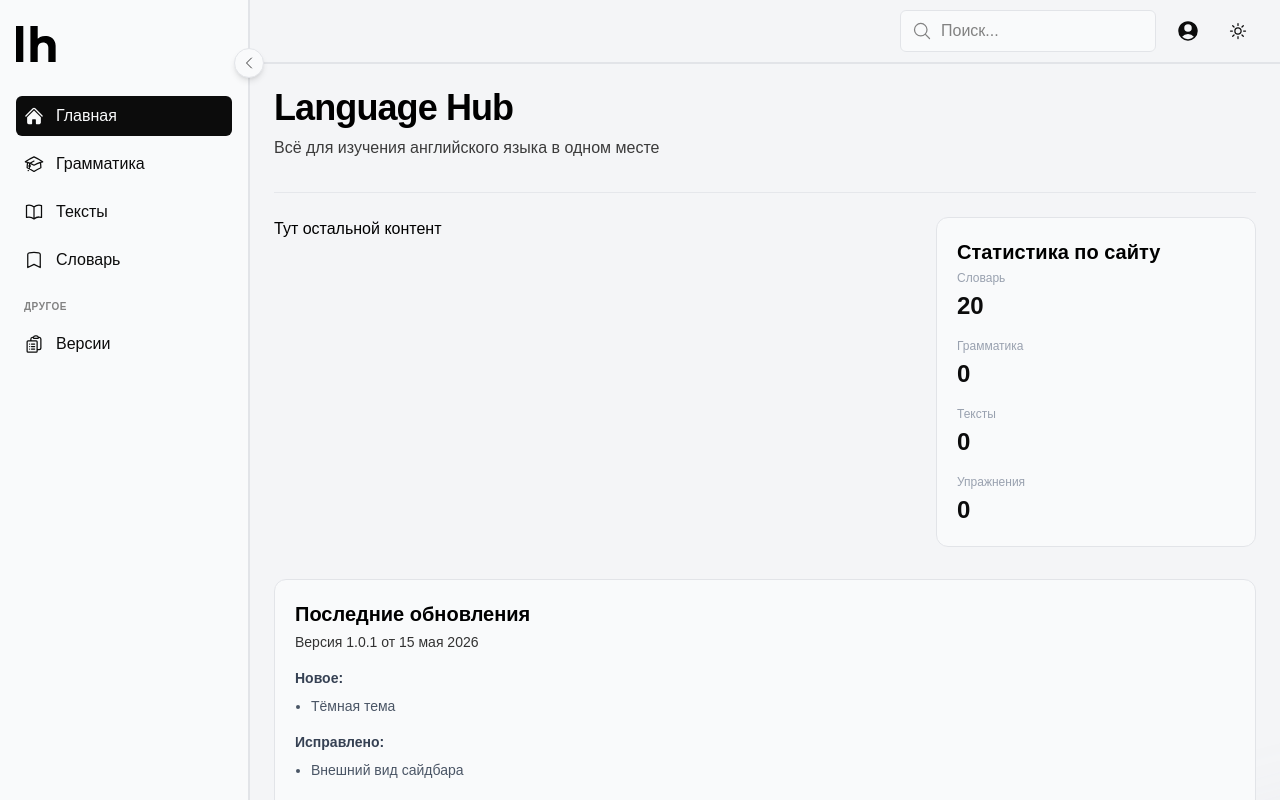
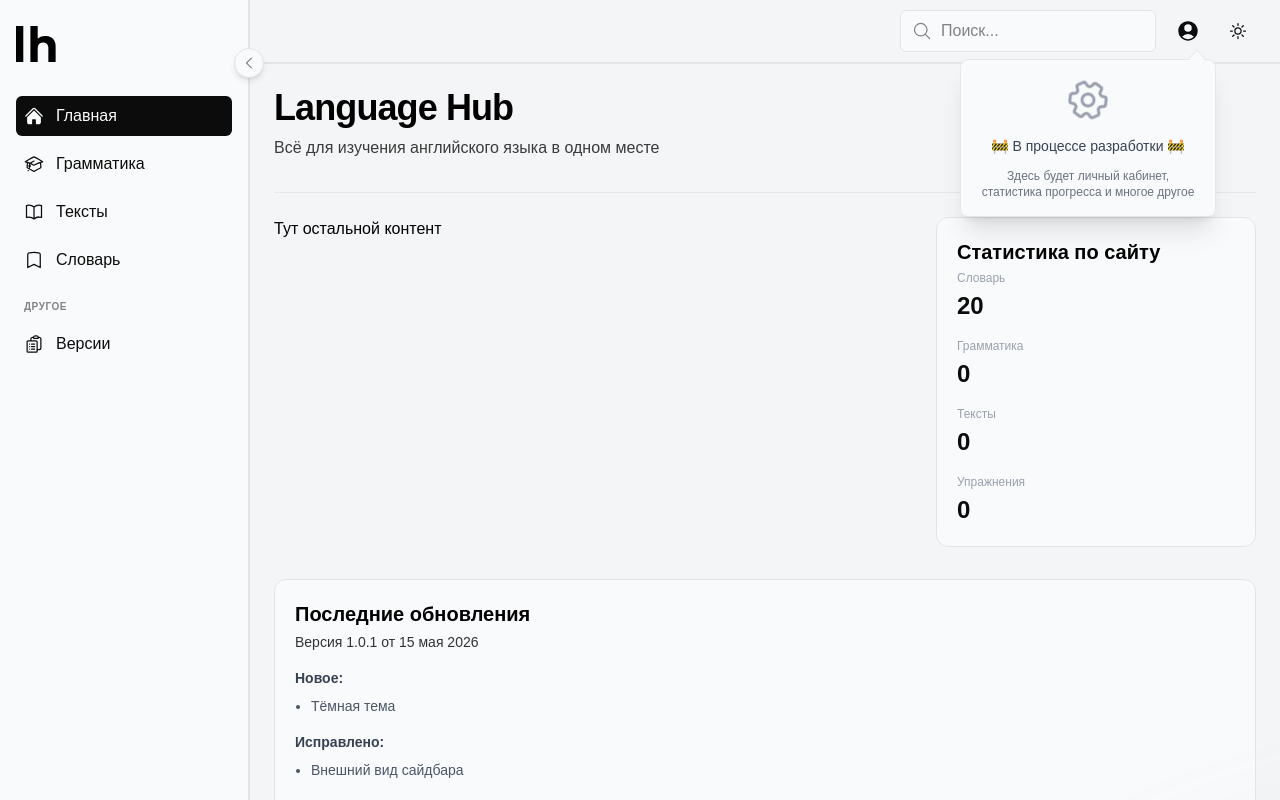
Before and after one commit to ellemmiir/language-hub, a React (Vite) app: page / in a window 1280 px wide. Both pictures are taken after a click on the button 1188 px from the left and 31 px from the top of the page. Built offline with nearby package versions, Linux system fonts and the light colour scheme.

Commit message:
added footer && dropdown(user)

```diff
--- a/src/App.tsx
+++ b/src/App.tsx
@@ -50,7 +50,7 @@ function App() {
 
       <div className="flex-1 flex flex-col relative overflow-hidden">
         <TopBar />
-        <main className="flex-1 px-6 pt-6 bg-transparent z-10 overflow-y-auto">
+        <main className="flex-1 px-6 pt-6 bg-transparent  overflow-y-auto">
           {pageContent}
         </main>
       </div>
--- a/src/components/UserButton.tsx
+++ b/src/components/UserButton.tsx
@@ -1,14 +1,41 @@
-import { useState } from "react";
+import { useState, useRef, useEffect } from "react";
 import { UserCircleIcon } from "@heroicons/react/24/outline";
 import { UserCircleIcon as UserCircleIconSolid } from "@heroicons/react/24/solid";
+import { Cog6ToothIcon } from "@heroicons/react/24/outline";
 
 export function UserButton() {
   const [isActive, setIsActive] = useState(false);
+  const [isOpen, setIsOpen] = useState(false);
+  const buttonRef = useRef<HTMLButtonElement>(null);
+  const dropdownRef = useRef<HTMLDivElement>(null);
+
+  const handleClick = () => {
+    setIsActive(!isActive);
+    setIsOpen(!isOpen);
+  };
+
+  useEffect(() => {
+    const handleClickOutside = (event: MouseEvent) => {
+      if (
+        dropdownRef.current &&
+        !dropdownRef.current.contains(event.target as Node) &&
+        buttonRef.current &&
+        !buttonRef.current.contains(event.target as Node)
+      ) {
+        setIsOpen(false);
+        setIsActive(false);
+      }
+    };
+    document.addEventListener("mousedown", handleClickOutside);
+    return () => document.removeEventListener("mousedown", handleClickOutside);
+  }, []);
 
   return (
+    <div className="relative inline-block">
       <button
-      className="p-2 rounded-lg transition-all duration-200 hover:bg-grey-200 dark:hover:bg-grey-600 cursor-pointer"
-      onClick={() => setIsActive(!isActive)}
+        ref={buttonRef}
+        className="p-2 rounded-lg transition-all duration-200 hover:bg-grey-200 dark:hover:bg-grey-600"
+        onClick={handleClick}
         title="Профиль"
       >
         {isActive ? (
@@ -17,5 +44,26 @@ export function UserButton() {
           <UserCircleIcon className="w-6 h-6 text-black dark:text-white" />
         )}
       </button>
+
+      {isOpen && (
+        <div
+          ref={dropdownRef}
+          className="absolute -right-2 mt-2 w-64 bg-white dark:bg-gray-800 rounded-lg shadow-xl border border-gray-200 dark:border-gray-700"
+        >
+          <div className="absolute -top-2 right-3 w-3 h-3 bg-white dark:bg-gray-800 border-l border-t border-gray-200 dark:border-gray-700 rotate-45" />
+          <div className="p-4 text-center space-y-3">
+            <div className="flex justify-center">
+              <Cog6ToothIcon className="w-12 h-12 text-gray-400 dark:text-gray-500 animate-spin-slow" />
+            </div>
+            <p className="text-sm font-medium text-gray-700 dark:text-gray-300">
+              🚧 В процессе разработки 🚧
+            </p>
+            <p className="text-xs text-gray-500 dark:text-gray-400">
+              Здесь будет личный кабинет, статистика прогресса и многое другое
+            </p>
+          </div>
+        </div>
+      )}
+    </div>
   );
 }
--- a/src/index.css
+++ b/src/index.css
@@ -10,6 +10,21 @@
   }
 }
 
+/*анимация шестеренки, дропдаун профиля*/
+@keyframes spin-slow {
+  from {
+    transform: rotate(0deg);
+  }
+  to {
+    transform: rotate(360deg);
+  }
+}
+
+.animate-spin-slow {
+  animation: spin-slow 3s linear infinite;
+}
+
+/*анимация сайдбара*/
 .sidebar-transition {
   transition:
     width 0.3s ease,
@@ -20,7 +35,7 @@
   transition: opacity 0.2s ease;
 }
 
-/* Кастомный тултип */
+/* кастомный тултип, памагитиии */
 .tooltip-group {
   position: relative;
   display: block;
--- a/src/pages/HomePage.tsx
+++ b/src/pages/HomePage.tsx
@@ -58,13 +58,39 @@ export function HomePage({ onNavigate }: HomePageProps) {
 
       <UpdateWidget onNavigate={onNavigate} />
 
-      <div className="mt-10 pt-6 text-center border-t border-gray-200 dark:border-gray-700">
-        <p className="text-sm text-gray-500 dark:text-gray-500">
-          Нашли ошибку или есть предложение? Напишите мне: test@test.com
-        </p>
-        <p className="text-xs text-gray-400 dark:text-gray-600 mt-2">
-          Language Hub постоянно развивается 🖤
-        </p>
+      <div className="mt-16 pt-8 pb-8 border-t border-gray-200 dark:border-gray-700">
+        <div className="text-center space-y-3">
+          {/* <p className="text-sm text-gray-500 dark:text-gray-500">
+            Language Hub — полностью бесплатный проект. Но вы можете{" "}
+            <button
+              onClick={() => onNavigate("donate")}
+              className="text-gray-700 dark:text-gray-300 hover:underline font-medium"
+            >
+              поддержать меня :）
+            </button>
+          </p> */}
+
+          <div className="pt-2">
+            <p className="text-sm text-gray-500 dark:text-gray-500">
+              Нашли ошибку или есть предложение? Напишите мне:{" "}
+              <a
+                href="mailto:language@hub.com"
+                className="text-gray-700 dark:text-gray-300 hover:underline"
+              >
+                language@hub.com
+              </a>
+            </p>
+          </div>
+
+          <div className="pt-2 space-y-1">
+            <p className="text-xs text-gray-400 dark:text-gray-600">
+              Language Hub постоянно развивается 🖤
+            </p>
+            <p className="text-xs text-gray-400 dark:text-gray-600">
+              © 2026 Language Hub
+            </p>
+          </div>
+        </div>
       </div>
     </div>
   );
```
Lines whose indentation alone changed are shown as unchanged.
